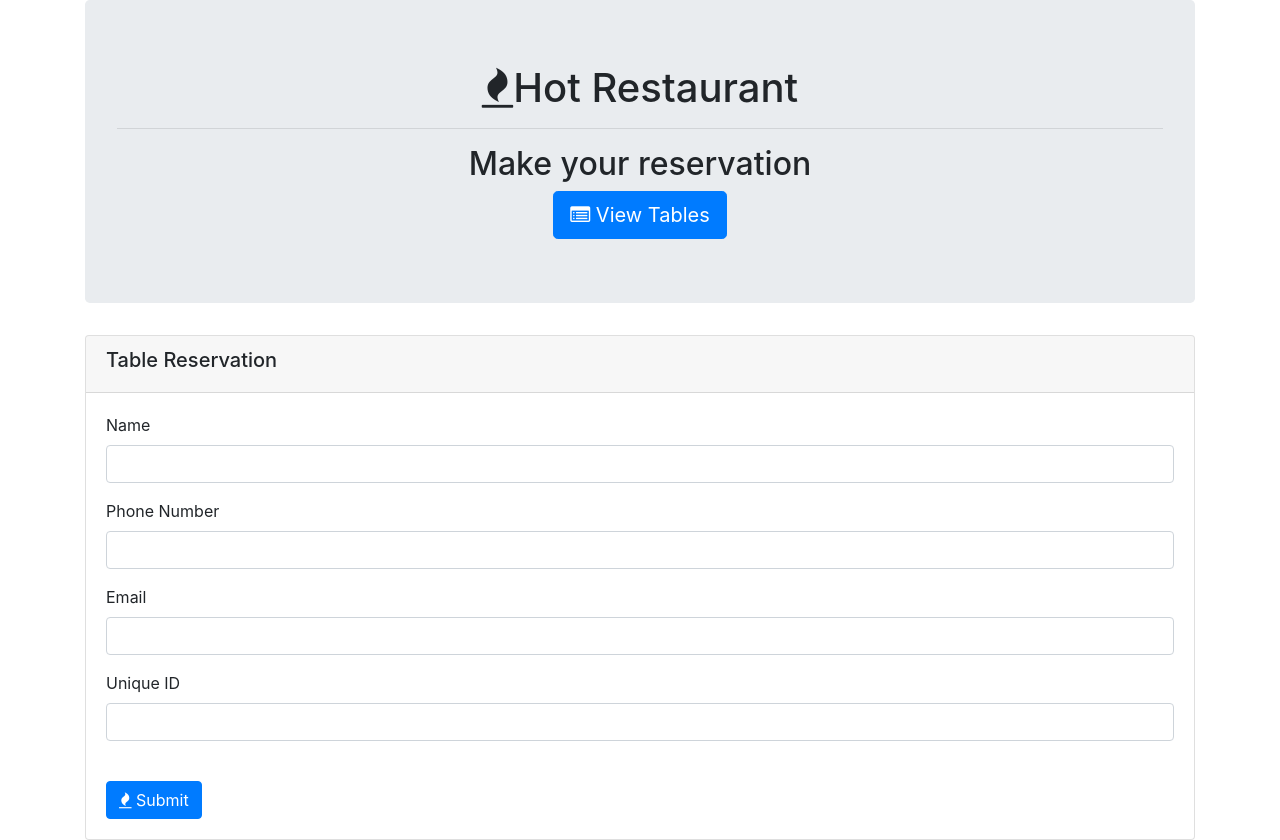
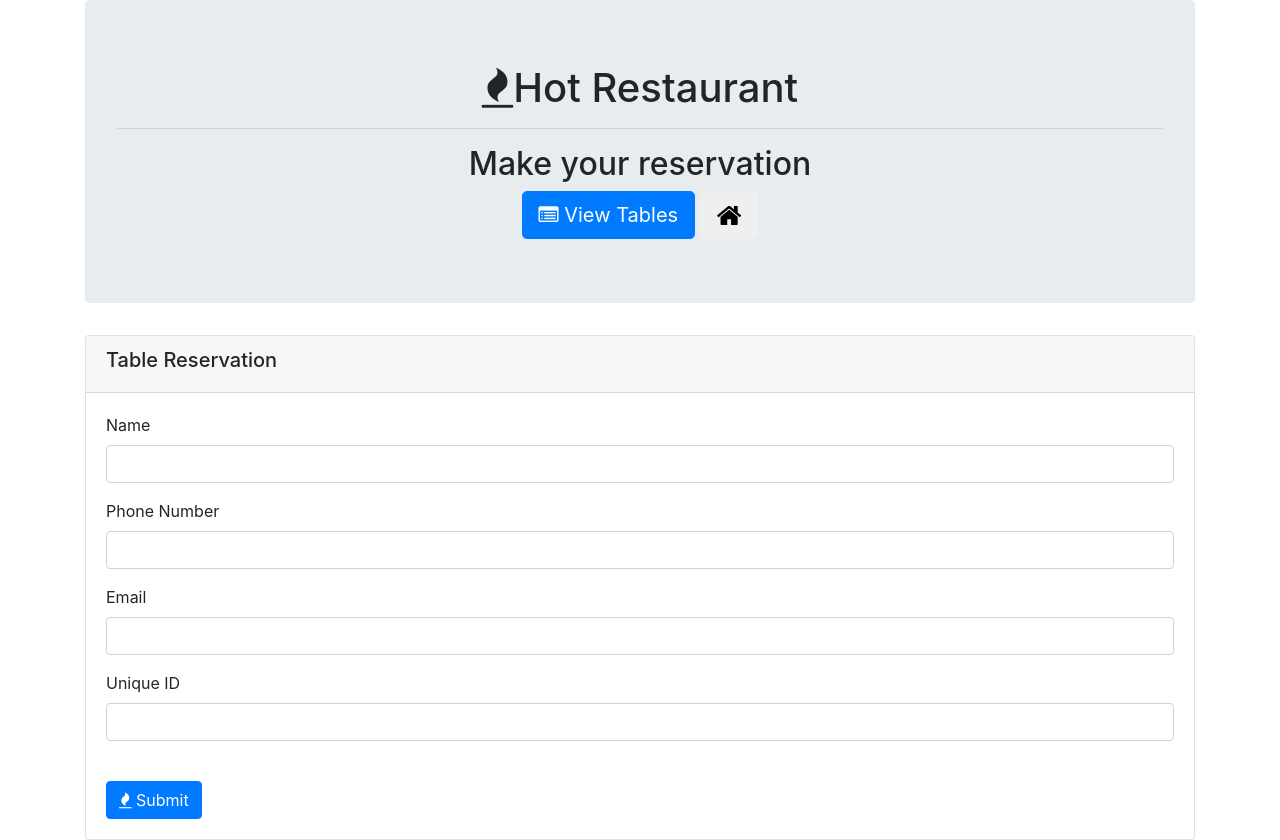
Before and after one commit to iorellana21/hot-restaurant, a website: page reservationform.html in a window 1280 px wide. Drawn offline with nearby package versions, Linux system fonts and the light colour scheme.

Commit message:
added home page button to make res page

```diff
--- a/reservationform.html
+++ b/reservationform.html
@@ -21,7 +21,8 @@
             <h2 class="text-center">Make your reservation</h2>
             <div class="text-center">
             <a href="/currentreservations.html"><button class="btn btn-primary btn-lg"><span class="fa fa-list-alt"></span> View Tables</button></a>
-            </div>
+            <a href="/"><button class="btn btn-lg btn-default"><span class="fa fa-home fa-lg"></span></button></a>
+        </div>
           </div>
           <div class="row">
 
```
